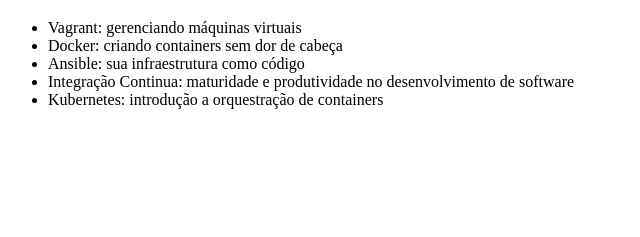
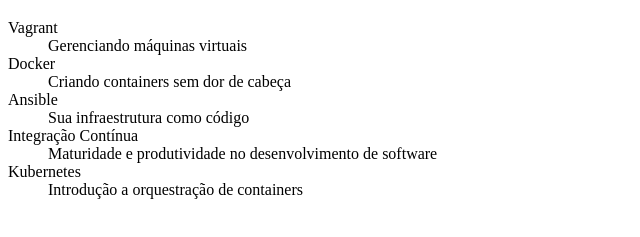
Before and after one commit to carol-testes/alura-git, a plain HTML site: page index.html in a window 1280 px wide. Shown: the part 61-298 px from the top of the page, without its empty margins (0-640 px from the left). Drawn offline with Linux system fonts and the light colour scheme.

Commit message:
Troca UL por DL e separa os títulos

```diff
--- a/index.html
+++ b/index.html
@@ -7,12 +7,21 @@
 <body>
     <h1>Cursos de DevOps</h1>
 
-    <ul>
-        <li>Vagrant: gerenciando máquinas virtuais</li>
-        <li>Docker: criando containers sem dor de cabeça</li>
-        <li>Ansible: sua infraestrutura como código</li>
-        <li>Integração Continua: maturidade e produtividade no desenvolvimento de software</li>
-        <li>Kubernetes: introdução a orquestração de containers</li>
-    </ul>
+    <dl>
+        <dt>Vagrant</dt>
+        <dd>Gerenciando máquinas virtuais</dd>
+
+        <dt>Docker</dt>
+        <dd>Criando containers sem dor de cabeça</dd>
+
+        <dt>Ansible</dt>
+        <dd>Sua infraestrutura como código</dd>
+
+        <dt>Integração Contínua</dt>
+        <dd>Maturidade e produtividade no desenvolvimento de software</dd>
+
+        <dt>Kubernetes</dt>
+        <dd>Introdução a orquestração de containers</dd>
+    </dl>
 </body>
 </html>
```
